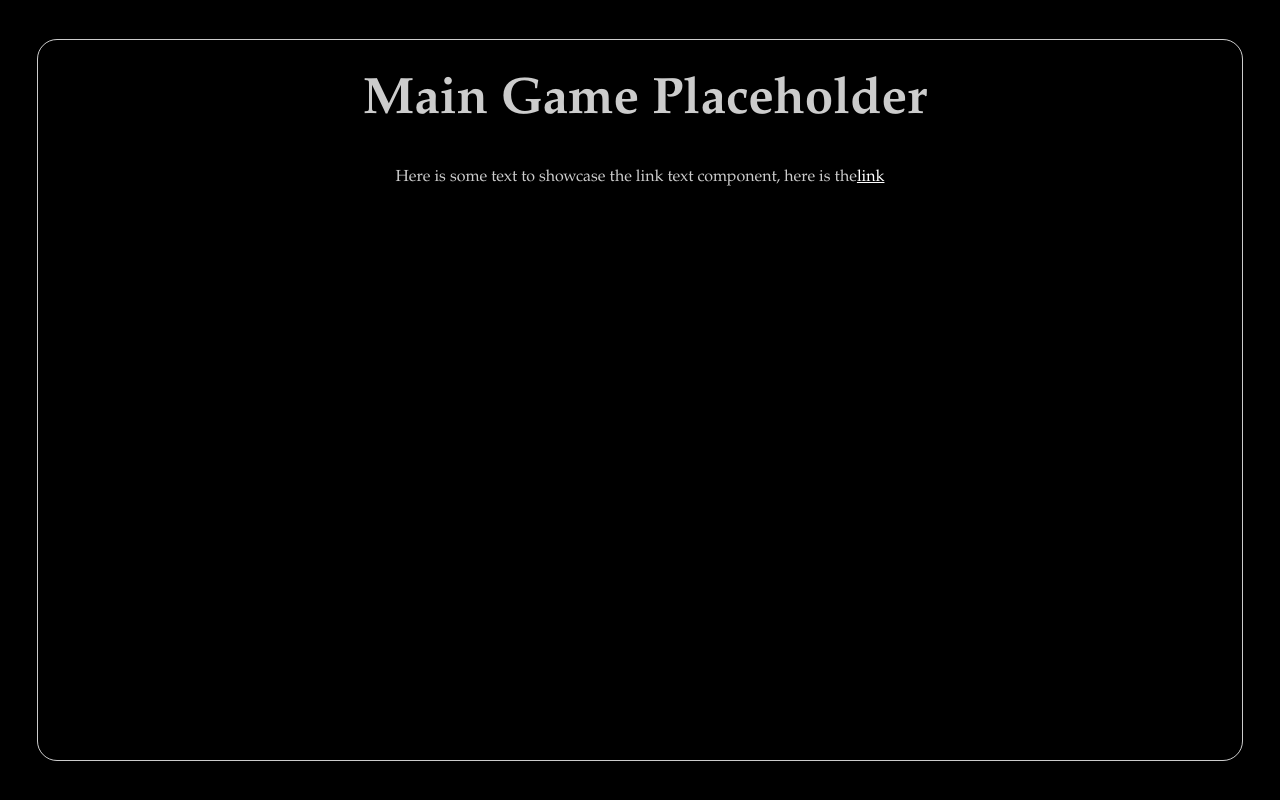
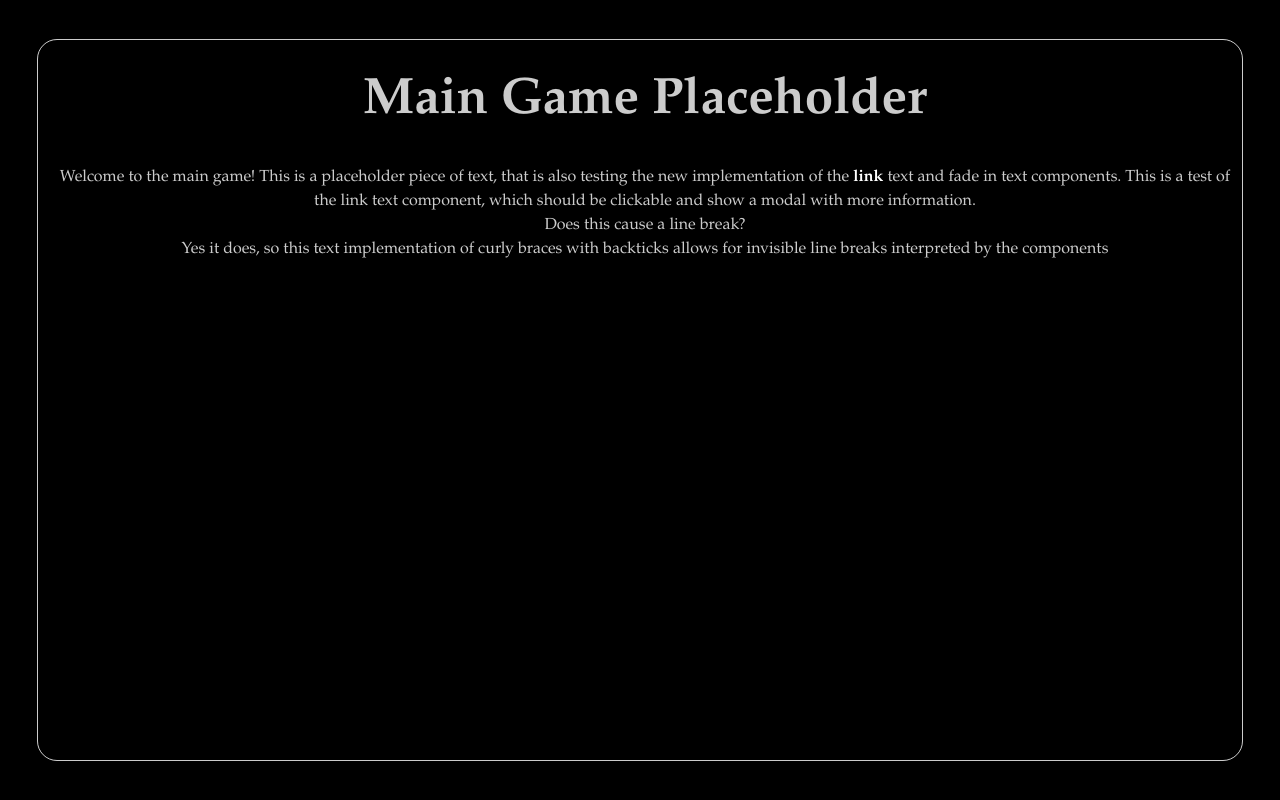
Before and after one commit to rix24/ReactTextRpg, a React (Vite) app in the folder client/: page /ReactTextRpg/Game in a window 1280 px wide. Built offline with nearby package versions, Linux system fonts and the light colour scheme.

Commit message:
Mostly finished link text component, refactored slightly so it only works in the dialogue container component, should refactor so it works outside or remove from commonComponents

```diff
--- a/client/src/commonComponents/FadeInText/FadeInText.tsx
+++ b/client/src/commonComponents/FadeInText/FadeInText.tsx
@@ -1,20 +1,55 @@
-import { useState, useEffect } from "react";
+import { useState, useEffect, Fragment, createElement, Children } from "react";
 import "./Styling/FadeInTextStyles.css";
+import React from "react";
 
 interface FadeInTextProps {
   children: React.ReactNode;
   delay?: number;
-  lineDelay?: number;
+  paragraphDelay?: number;
   gradual?: boolean;
 }
 
 function FadeInText({
   children,
   delay = 0,
-  lineDelay = 200,
+  paragraphDelay = 200,
   gradual = false,
 }: FadeInTextProps) {
   const [visibleLines, setVisibleLines] = useState<number[]>([]);
+
+  const parseContentIntoLines = (node: React.ReactNode): React.ReactNode[] => {
+    const lines: React.ReactNode[] = [];
+    let currentLine: React.ReactNode[] = [];
+
+    const processNode = (node: React.ReactNode) => {
+      if (typeof node === "string") {
+        const textLines = node.split('\n');
+        textLines.forEach((textLine, index) => {
+          if (index > 0) {
+            lines.push(currentLine.length === 1 ? currentLine[0] : createElement(Fragment, {}, ...currentLine));
+            currentLine = [];
+          }
+          if (textLine.trim() || currentLine.length > 0) {
+            currentLine.push(textLine);
+          }
+        });
+      } else if (React.isValidElement(node)) {
+        currentLine.push(node);
+      } else if (Array.isArray(node)) {
+        node.forEach(processNode);
+      }
+    };
+
+    Children.forEach(children, processNode);
+
+    if (currentLine.length > 0) {
+      lines.push(currentLine.length === 1 ? currentLine[0] : createElement(Fragment, {}, ...currentLine));
+    }
+
+    return lines;
+  }
+
+  const lines = parseContentIntoLines(children);
 
   useEffect(() => {
     if (!gradual) {
@@ -25,32 +60,26 @@ function FadeInText({
       return () => clearTimeout(timer);
     }
 
-    const text = typeof children === "string" ? children : "";
-    const lines = text.split("\n");
     const timers: NodeJS.Timeout[] = [];
-
     lines.forEach((_, index) => {
       const timer = setTimeout(() => {
         setVisibleLines((prev) => [...prev, index]);
-      }, delay + index * lineDelay);
+      }, delay + index * paragraphDelay);
       timers.push(timer);
     });
 
     return () => {
       timers.forEach((timer) => clearTimeout(timer));
     };
-  }, [children, delay, lineDelay, gradual]);
+  }, [children, delay, paragraphDelay, gradual]);
 
   if (!gradual) {
     return (
-      <span className={`fade-in ${visibleLines.length > 0 ? "visible" : ""}`}>
+      <div className={`fade-in ${visibleLines.length > 0 ? "visible" : ""}`}>
         {children}
-      </span>
+      </div>
     );
   }
-
-  const text = typeof children === "string" ? children : "";
-  const lines = text.split("\n");
 
   return (
     <div>
--- a/client/src/commonComponents/FadeInText/Styling/FadeInTextStyles.css
+++ b/client/src/commonComponents/FadeInText/Styling/FadeInTextStyles.css
@@ -2,9 +2,20 @@
     opacity: 0;
     transition: opacity 2s ease-in-out;
     text-align: center;
+    margin-left: 10px;
 }
 
 .fade-in-text-line.visible {
     opacity: 1;
+}
+
+.fade-in {
+    opacity: 0;
+    transition: opacity 0.5s ease-in-out;
     text-align: center;
+    margin-left: 10px;
 }
+
+.fade-in.visible {
+    opacity: 1;
+}
--- /dev/null
+++ b/client/src/commonComponents/LinkText/InfoDatabase.ts
@@ -0,0 +1,33 @@
+const InfoDatabase = {
+    "link": "Test string for the link test component. This string is pulled from the hardcoded info database.",
+    "iron wardens": "The Iron Wardens believe that arcane magic is an inherently corrupting force, they ruthlessly hunt and control mages within the Inheritor Kingdoms, ensuring that the atrocities of the Attanian Empire will never be repeated."
+} as const;
+
+type ValidKeyword = keyof typeof InfoDatabase;
+
+export const getInfoByKeyword = (keyword: string): string => {
+    const normalisedKeyword = keyword.toLowerCase().trim();
+
+    const foundKey = Object.keys(InfoDatabase).find(key =>
+        key.toLowerCase() === normalisedKeyword
+    );
+
+    if (foundKey) {
+        return InfoDatabase[foundKey as keyof typeof InfoDatabase];
+    }
+
+    return `No information found for keyword: ${keyword}`;
+}
+
+export const isValidKeyword = (keyword: string): keyword is ValidKeyword => {
+    const normalisedKeyword = keyword.toLowerCase().trim();
+    return Object.keys(InfoDatabase).some(key =>
+        key.toLowerCase() === normalisedKeyword
+    );
+};
+
+export const getAllKeywords = (): ValidKeyword[] => {
+    return Object.keys(InfoDatabase) as ValidKeyword[];
+};
+
+export default InfoDatabase;
--- a/client/src/commonComponents/LinkText/Styling/LinkTextStyles.module.css
+++ b/client/src/commonComponents/LinkText/Styling/LinkTextStyles.module.css
@@ -1,5 +1,5 @@
 .linkText {
     color: white;
-    text-decoration: underline;
+    font-weight: bold;
     cursor: pointer;
 }
--- /dev/null
+++ b/client/src/components/DialogueContainer/DialogueContainer.tsx
@@ -0,0 +1,114 @@
+import { useState, useCallback, useEffect, useMemo } from "react";
+import LinkText from "../../commonComponents/LinkText/LinkText";
+import FadeInText from "../../commonComponents/FadeInText/FadeInText";
+import { getAllKeywords, isValidKeyword } from "../../commonComponents/LinkText/InfoDatabase";
+
+interface DialogueContainerProps {
+    text: string;
+}
+
+function DialogueContainer({ text }: DialogueContainerProps) {
+    const [modalVisible, setModalVisible] = useState(false);
+    const [linkText, setLinkText] = useState(""); //In the future, link text should probably accept a topic prop, and contain a function that searches a hardcoded database to retrieve the text relevant to that topic, return it and set it in the modal component
+
+    //constants for fade in settings
+    const [linkClicked, setLinkClicked] = useState(false);
+    const [delay, setDelay] = useState(1000);
+    const [lineDelay, setLineDelay] = useState(1000);
+    const [gradual, setGradual] = useState(true);
+
+    //useEffect on the firstLinkClick to control the settings for the fade in text
+    useEffect(() => {
+        if (!linkClicked) {
+            return;
+        } else {
+            setDelay(0);
+            setLineDelay(0);
+            setGradual(false);
+        };
+    }, [linkClicked]);
+
+    const handleLinkClick = useCallback((infoText: string) => {
+        setLinkText(infoText);
+        setModalVisible(true);
+        setLinkClicked(true);
+    }, []);
+
+    //temporary event listener to close the link text
+    const handleEscapeKey = useCallback(() => {
+        if (modalVisible) {
+        setModalVisible(false);
+        setLinkText("");
+        //toggle first link click to false so that the next time the link is clicked, it will not be the first click
+        setLinkClicked(false);
+        }
+    }, [modalVisible]);
+
+    useEffect(() => {
+        const handleKeyDown = (event: KeyboardEvent) => {
+        if (event.key === "Escape") {
+            handleEscapeKey();
+        }
+    };
+
+    document.addEventListener("keydown", handleKeyDown);
+    return () => {
+        document.removeEventListener("keydown", handleKeyDown);
+    };
+
+    }, [handleEscapeKey]);
+    //end of temp event listener code
+
+    const textParsedForKeywords = useMemo(() => {
+        let remainingText = text;
+        const result: React.ReactNode[] = [];
+        const usedKeywords = new Set<string>();
+        let keyIndex = 0;
+
+        const allKeywords = getAllKeywords().sort((a, b) => b.length - a.length);
+        while (remainingText.length > 0) {
+            let foundKeyword = false;
+
+            for (const keyword of allKeywords) {
+                if (!usedKeywords.has(keyword)) {
+                    const keywordRegex = new RegExp(`\\b${keyword.replace(/[.*+?^${}()|[\]\\]/g, '\\$&')}\\b`, 'i');
+                    const match = remainingText.match(keywordRegex);
+
+                    if (match && match.index === 0) {
+                        console.log(`Keyword found: ${keyword}`);
+                        usedKeywords.add(keyword);
+
+                        result.push(
+                            <LinkText key={`link-${keyIndex++}`} onClick={handleLinkClick}>
+                                {match[0]}
+                            </LinkText>
+                        );
+
+                        remainingText = remainingText.slice(match[0].length);
+                        foundKeyword = true;
+                        break;
+                    }
+                }
+            }
+
+            if (!foundKeyword) {
+                result.push(remainingText[0]);
+                remainingText = remainingText.slice(1);
+            }
+        }
+
+        return result;
+    }, [text]);
+
+    return (
+        <>{!modalVisible ? (
+            <FadeInText delay={delay} paragraphDelay={lineDelay} gradual={gradual}>
+                {textParsedForKeywords}
+            </FadeInText>
+      ) : (
+        <FadeInText delay={delay} paragraphDelay={lineDelay} gradual={gradual}>{linkText}</FadeInText>
+      )}</>
+    )
+}
+
+export default DialogueContainer;
--- a/client/src/components/MainGame/MainGameContentContainer.tsx
+++ b/client/src/components/MainGame/MainGameContentContainer.tsx
@@ -1,33 +1,22 @@
 import Styles from "./Styling/MainGameStyles.module.css";
-import LinkText from "../../commonComponents/LinkText/LinkText";
-import { useCallback, useState } from "react";
+import DialogueContainer from "../DialogueContainer/DialogueContainer";
 
 function MainGameContentContainer() {
-  const infoText =
-    "This is some information text that can be used in the link.";
-  const [modalVisible, setModalVisible] = useState(false);
-  const [linkText, setLinkText] = useState(""); //In the future, link text should probably accept a topic prop, and contain a function that searches a hardcoded database to retrieve the text relevant to that topic, return it and set it in the modal component
 
-  const handleLinkClick = useCallback((infoText: string) => {
-    setLinkText(infoText);
-    setModalVisible(!modalVisible);
-  }, []);
+
 
   return (
     <div className={Styles.gameBorder}>
       <h1 className={Styles.titleTextCenter}>Main Game Placeholder</h1>
-      {!modalVisible ? (
-        <>
-          <span className={Styles.textCenter}>
-            Here is some text to showcase the link text component, here is the{" "}
-            <LinkText infoText={infoText} onClick={handleLinkClick}>
-              link
-            </LinkText>
-          </span>
-        </>
-      ) : (
-        <span className={Styles.textCenter}>{linkText}</span>
-      )}
+      <DialogueContainer text={`Welcome to the main game! This is a placeholder piece of text, that is also testing the new implementation of the link text and fade in text components. This is a test of the link text component, which should be clickable and show a modal with more information.
+        Does this cause a line break?
+        Yes it does, so this text implementation of curly braces with backticks allows for invisible line breaks interpreted by the components
+
+
+        How about multiple line breaks?
+        Ok so we'll need to come up with something else for paragraph breaks since multiple lines breaks increases the line delay but doesn't insert any blank lines in the html.
+        I suppose we could just use multiple dialogue containers in a flexbox column with gaps. Though that could get messy with multiple dialogue containers scanning for keywords, plus it would wreck the one keyword per dialogue container solution. In that case I would have to lift the keywords up into this component, then split the text string into paragraphs after keyword searching, which would be a pain.
+        Man I sure hope I don't run into any Iron Wardens since I happen to be an illegal wizard.`} />
     </div>
   );
 }
--- a/client/src/components/MainGame/Styling/MainGameStyles.module.css
+++ b/client/src/components/MainGame/Styling/MainGameStyles.module.css
@@ -9,11 +9,3 @@
     text-align: center;
     padding-left: 10px;
 }
-
-.textCenter {
-    text-align: center;
-    padding-left: 10px;
-    padding-right: 10px;
-    display: flex;
-    justify-content: center;
-}
```
Also changed, not shown: client/src/Pages/LoginPage.tsx (+7 -1 lines), client/src/commonComponents/LinkText/LinkText.tsx (+4 -4 lines), client/src/components/DialogueContainer/Styling/DialogueContainer.module.css (added, +7 -0 lines).
